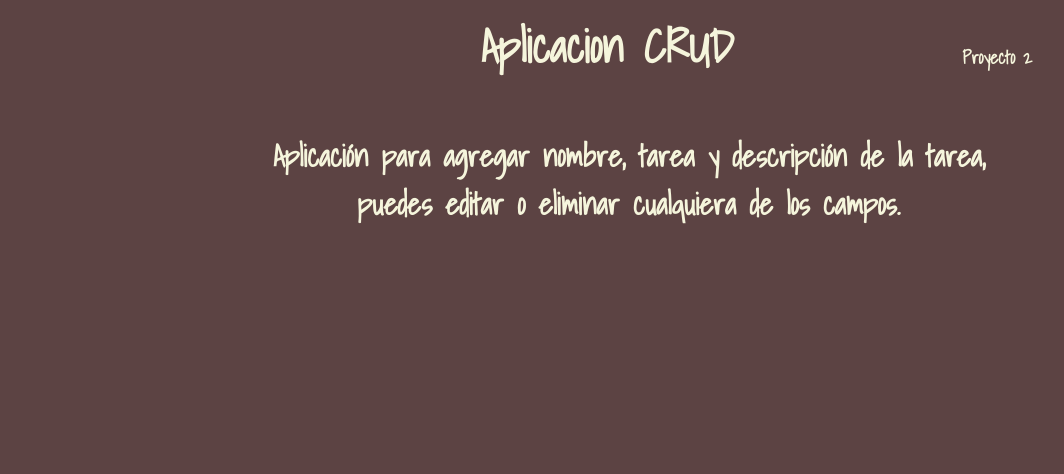
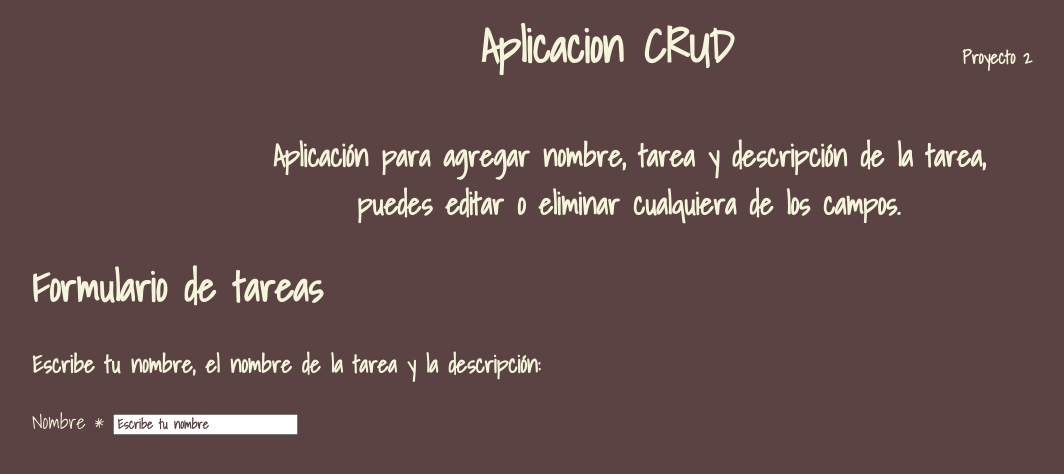
Before and after one commit to Crisrty/AppCRUD, a plain HTML site: page index.html in a window 1280 px wide. Shown: the whole page, without its empty margins (11-1075 px from the left). Drawn offline with Linux system fonts and the light colour scheme.

Commit message:
caja de nombre

```diff
--- a/index.html
+++ b/index.html
@@ -21,5 +21,18 @@
     <div>
         <h1 class="descrip"> Aplicación para agregar nombre, tarea y descripción de la tarea, <br>puedes editar o eliminar cualquiera de los campos.</h1>
     </div>
+
+    <div class="formulario">
+        <h1>Formulario de tareas</h1>
+          <h3>Escribe tu nombre, el nombre de la tarea y la descripción: </h3>
+            <form action="submeter-formulario.php" method="post">
+                  <p>
+                    <label>Nombre
+                      <span class="obligatorio">*</span>
+                    </label>
+                      <input placeholder="Escribe tu nombre">
+                  </p>
+            </form>
+    </div>
 </body>
 </html>
--- a/styles.css
+++ b/styles.css
@@ -36,3 +36,22 @@ body{
     font-size: 30px;
     text-align: center;
 }
+
+.formulario{
+    color: beige;
+    font-family: 'Shadows Into Light', cursive;
+    font-size: 20px;
+    margin-left: 35px;
+}
+
+
+::-webkit-input-placeholder {
+    color: rgb(92, 67, 67);
+    font-weight: bold;
+    font-family: 'Shadows Into Light', cursive;
+   }
+
+
+   ::-webkit-textarea-placeholder {
+    color: rgb(67, 122, 67);
+   }
```
